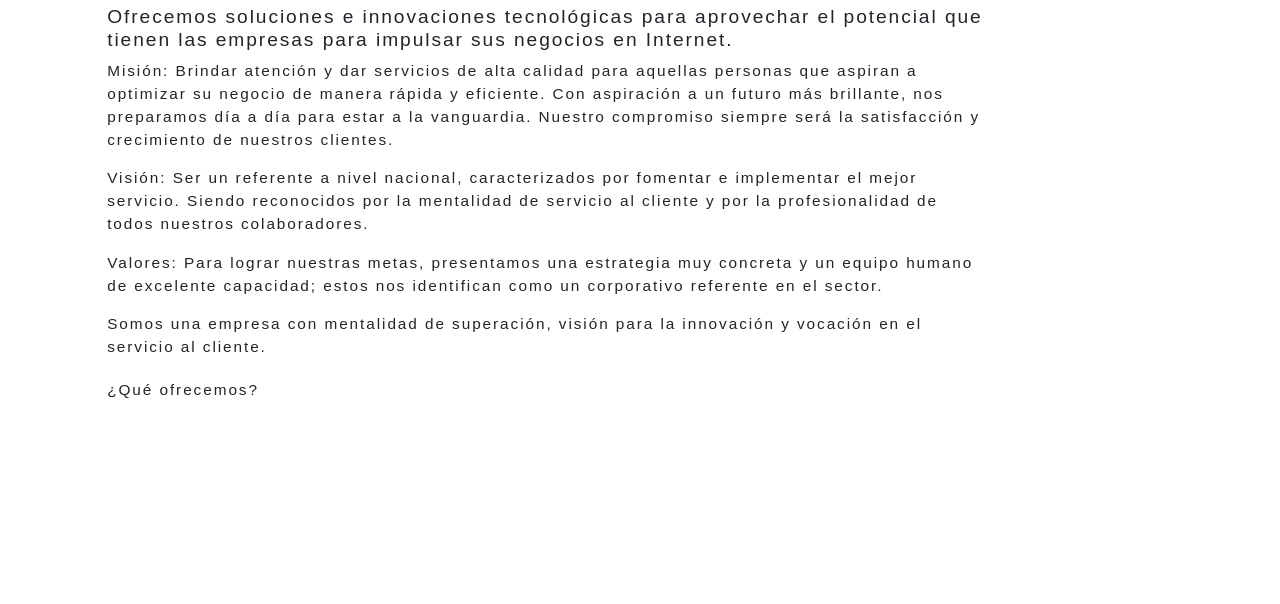
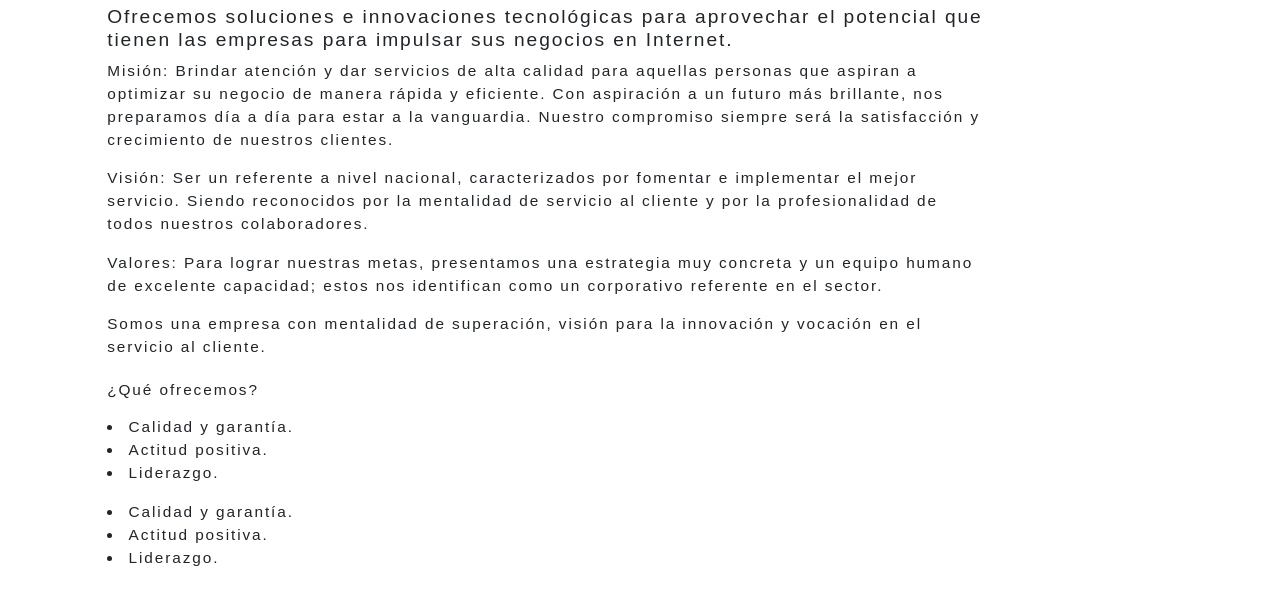
Before and after one commit to TanukiTodoroki/TecnobyteWP, a plain HTML site: page index.html in a window 1280 px wide. Shown: the part 114-718 px from the top of the page. Drawn offline with Linux system fonts and the light colour scheme; some packages are replaced by stand-ins of ours.

Commit message:
Actualizacion de css general
El css general hay con scroll y sin scroll.

```diff
--- a/index.html
+++ b/index.html
@@ -8,7 +8,7 @@
     <link rel="stylesheet" href="https://pro.fontawesome.com/releases/v5.10.0/css/all.css" integrity="sha384-AYmEC3Yw5cVb3ZcuHtOA93w35dYTsvhLPVnYs9eStHfGJvOvKxVfELGroGkvsg+p" crossorigin="anonymous"/>
     <link rel="stylesheet" href="css/bootstrap.min_4-3-1.css">
     <!-- Estilo para el Navigtion Bar-->
-    <link rel="stylesheet" href="css/stylegeneral.css">
+    <link rel="stylesheet" href="css/stylegeneralwithscroll.css">
     <title>TECNOBYTE</title>
     <style>
         #divcontact{
@@ -117,9 +117,14 @@
               </div>
               <div class="col-lg-6">
                 <div class="form-group">
-                    <a>Calidad y garantía.</a>
-                    <a>Actitud positiva.</a>
-                    <a>Liderazgo.</a>
+                    <li>Calidad y garantía.</li>
+                    <li>Actitud positiva.</li>
+                    <li>Liderazgo.</li>
+                </div>
+                <div class="form-group">
+                    <li>Calidad y garantía.</li>
+                    <li>Actitud positiva.</li>
+                    <li>Liderazgo.</li>
                 </div>
               </div>
             </div>
```
Also changed, not shown: contacto.html (+1 -1 lines), css/stylegeneralwithscroll.css (renamed from css/stylegeneralnosscroll.css).
